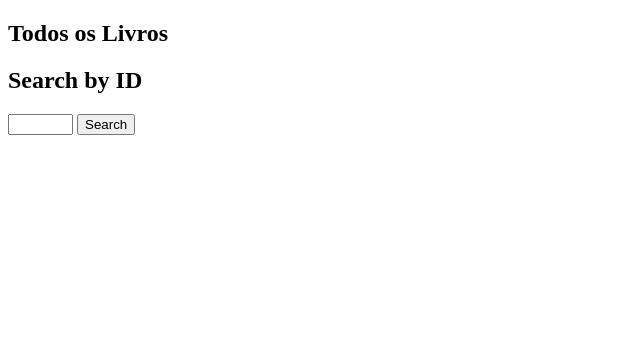
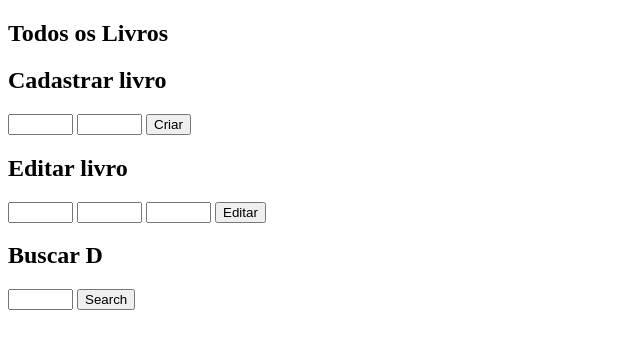
Before and after one commit to Paulo-Eduardo/LivrariaHBSIS, a plain HTML site: page LivrariaHBSIS/index.html in a window 1280 px wide. Shown: the whole page, without its empty margins (0-640 px from the left). Drawn offline with nearby package versions, Linux system fonts and the light colour scheme; no server answers.

Commit message:
Chamadas a endpoints

```diff
--- a/LivrariaHBSIS/index.html
+++ b/LivrariaHBSIS/index.html
@@ -10,7 +10,20 @@
         <ul id="livros" />
     </div>
     <div>
-        <h2>Search by ID</h2>
+        <h2>Cadastrar livro</h2>
+        <input type="text" id="livroNomeCriar" size="5" />
+        <input type="text" id="livroAutorCriar" size="5" />
+        <input type="button" value="Criar" onclick="criarLivro();" />
+    </div>
+    <div>
+        <h2>Editar livro</h2>
+        <input type="text" id="livroIdEditar" size="5" />
+        <input type="text" id="livroNomeEditar" size="5" />
+        <input type="text" id="livroAutorEditar" size="5" />
+        <input type="button" value="Editar" onclick="editarLivro();" />
+    </div>
+    <div>
+        <h2>Buscar D</h2>
         <input type="text" id="livroId" size="5" />
         <input type="button" value="Search" onclick="find();" />
         <p id="livro" />
@@ -29,6 +42,7 @@
                     $.each(data, function (key, item) {
                         // Add a list item for the product.
                         $('<li>', { text: formatItem(item) }).appendTo($('#livros'));
+                        $('<input>',{ type: "button",  value: "Deletar", onclick: "delete("+ item.id +");"})
                     });
                 });
         });
@@ -47,6 +61,29 @@
                     $('#livro').text('Error: ' + err);
                 });
         }
+
+        function criarLivro() {
+            var livro = {
+                Id: "",
+                Nome: $('#livroNomeCriar').val(),
+                Autor: $('#livroAutorCriar').val()
+            }
+            $.post(uri, livro);
+        }
+
+        function editarLivro() {
+            var livro = {
+                Id: $('#livroIdEditar').val(),
+                Nome: $('#livroNomeEditar').val(),
+                Autor: $('#livroAutorEditar').val()
+            }
+            $.ajax({
+                url: uri,
+                type: 'PUT',
+                data: JSON.stringify(livro),
+                dataType: 'json'
+            });
+        }
     </script>
 </body>
 </html>
```
Also changed, not shown: LivrariaHBSIS/obj/Debug/LivrariaHBSIS.csproj.FileListAbsolute.txt, 8 other files.
